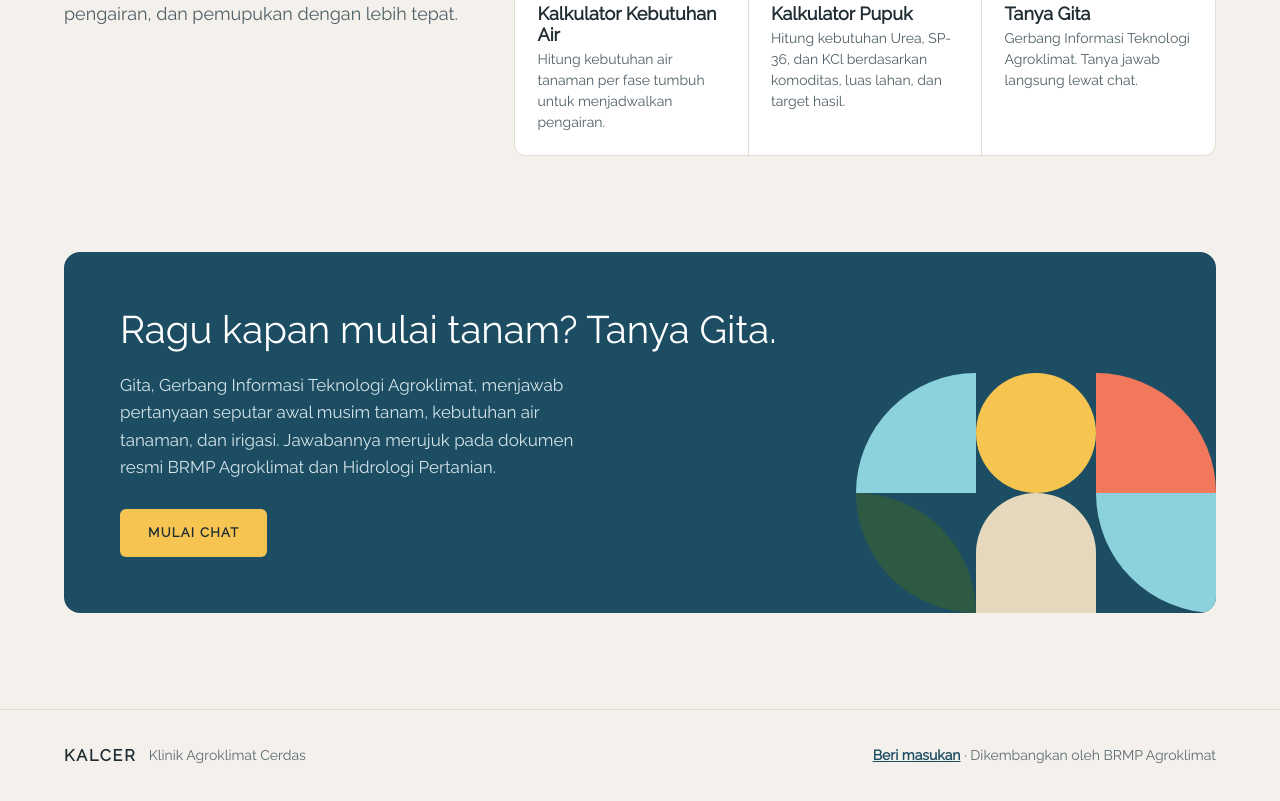
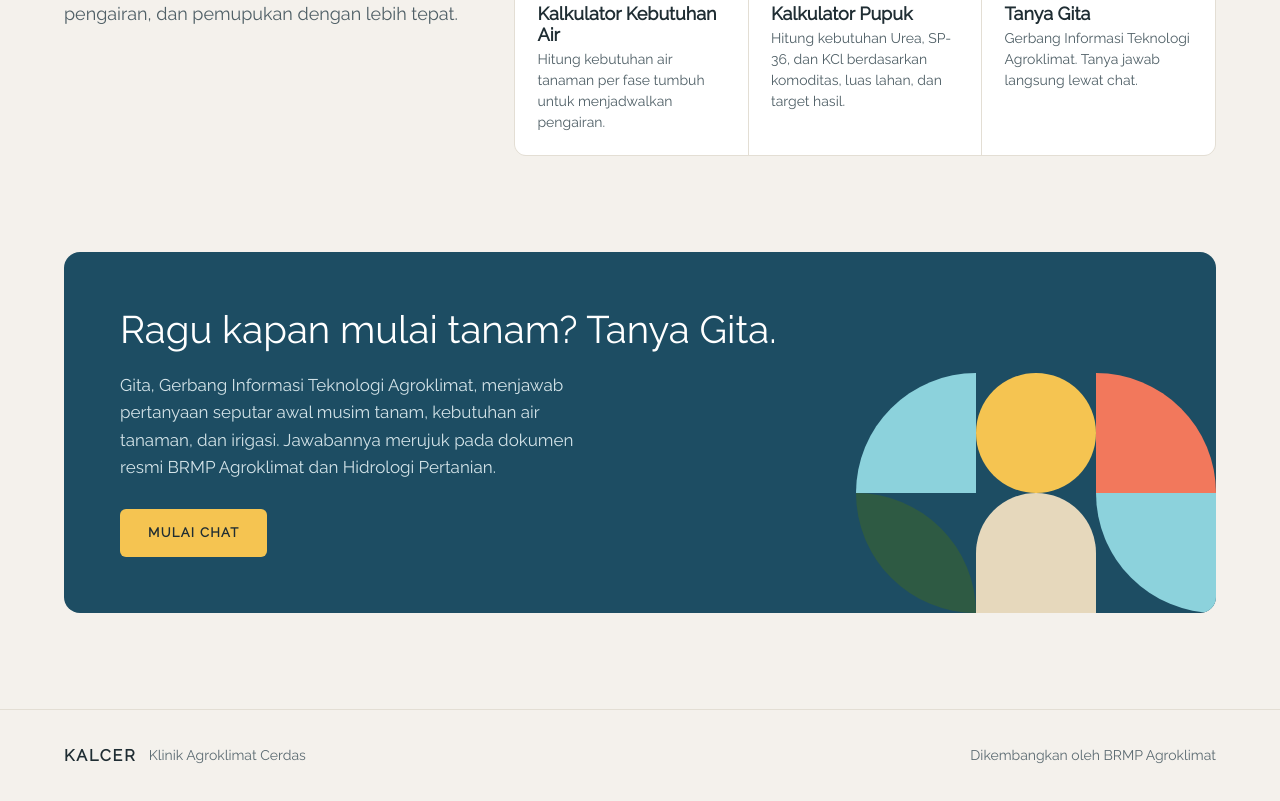
Before and after one commit to brmpagroklimat/kalcer, an Astro site: page / in a window 1280 px wide. Shown: the part 473-1274 px from the top of the page. Built offline with nearby package versions, Linux system fonts and the light colour scheme; Astro itself is replaced by a stand-in of ours.

Commit message:
Kembalikan landing; form masukan cukup di situs event
Footer landing dan .htaccess root kembali seperti sebelum e589760 (tanpa
tautan "Beri masukan" dan tanpa alias /masukan). Form masukan kini memakai
layout event dengan menu "Masukan"; QR mengarah ke /event/masukan.

Co-Authored-By: Claude Opus 5.5 <noreply@anthropic.com>

```diff
--- a/src/components/Footer.astro
+++ b/src/components/Footer.astro
@@ -4,7 +4,7 @@
       <strong>KALCER</strong>
       <span>Klinik Agroklimat Cerdas</span>
     </div>
-    <p><a href="/masukan">Beri masukan</a><span aria-hidden="true"> · </span>Dikembangkan oleh BRMP Agroklimat</p>
+    <p>Dikembangkan oleh BRMP Agroklimat</p>
   </div>
 </footer>
 
@@ -27,5 +27,4 @@
     color: var(--ink);
   }
   span, p { font-size: 14px; color: var(--muted); }
-  a { color: var(--deep); font-weight: 700; }
 </style>
```
Also changed, not shown: README.md, 4 other files.
